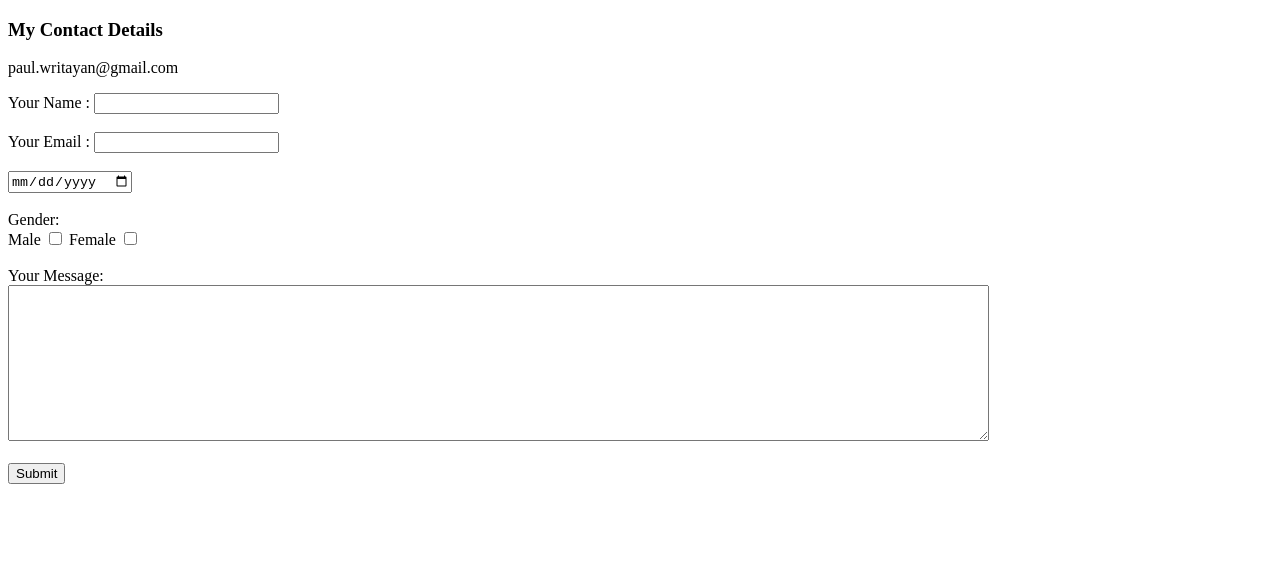
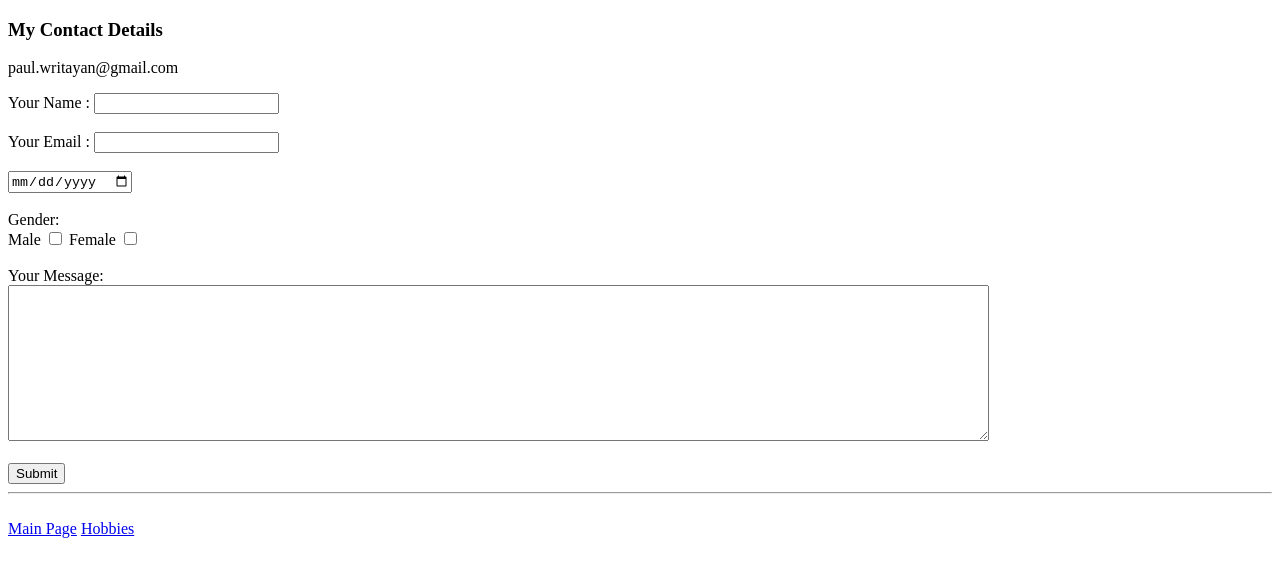
Before and after one commit to Writayangithub/First, a plain HTML site: page contact.html in a window 1280 px wide. Drawn offline with Linux system fonts and the light colour scheme.

Commit message:
updated contact.html

```diff
--- a/contact.html
+++ b/contact.html
@@ -34,6 +34,12 @@
         <br>
         <br>
         <input type="submit" name="">
+        <br>
+        <hr>
+        <br>
+        <a href="index.html">Main Page</a>
+        <a href="hobbies.html">Hobbies</a>
+
  </form>
 </body>
 </html>
```
